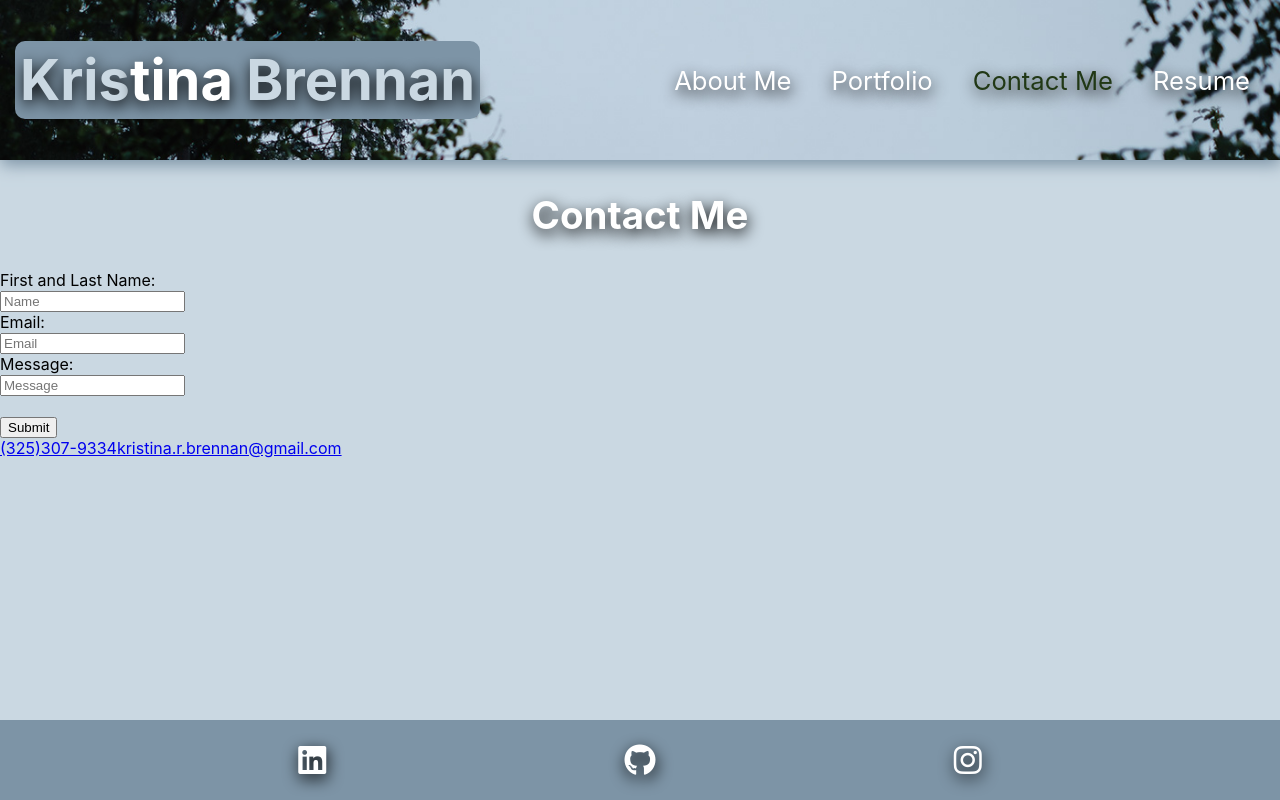
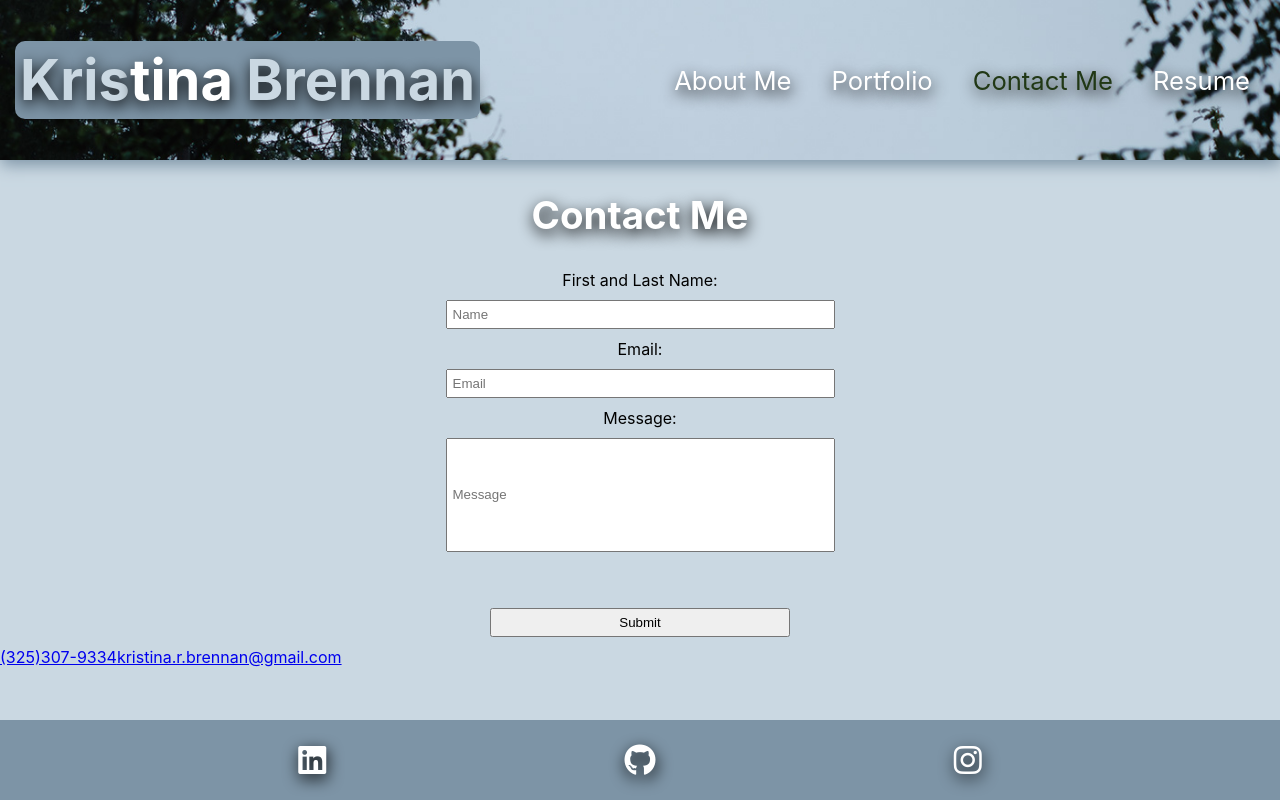
Before and after one commit to thetinaest/react-portfolio, a React (Create React App) app: page / in a window 1280 px wide. Both pictures are taken after a click on the item "Contact Me". Built offline with nearby package versions, Linux system fonts and the light colour scheme.

Commit message:
added empty check to inputs

```diff
--- a/src/components/contact.js
+++ b/src/components/contact.js
@@ -1,20 +1,40 @@
 import React from 'react';
+import { useState } from 'react';
 
 function Contact(props) {
-    const {projects} = props;
+    function handleSubmit(e) {
+        e.preventDefault();
+    }
+
+    const [error, setError] = useState('');
+    function handleChange(e) {
+        if(e.target.value !== '') {
+            setError('');
+        }
+
+        if (e.target.name === 'name' && e.target.value === '') {
+            setError('Please enter your first and last name');
+        } else if(e.target.name === 'email' && e.target.value === '') {
+            setError('Please enter a valid email.');
+        } else if(e.target.name === 'message' && e.target.value === '') {
+            setError('Please enter a message');
+        }
+
+    }
 
     return(
         <section href='/about-me'>
             <h2>Contact Me</h2>
             <section>
-                <form>
-                <label for="name">First and Last Name:</label><br />
-                    <input type="text" id="name" name="name"  placeholder='Name'/><br />
-                    <label for="email">Email:</label><br />
-                    <input type="text" id="email" name="email" placeholder='Email'/><br />
-                    <label for="message">Message:</label><br />
-                    <input type="text" id="message" name="message" placeholder='Message'/><br /><br />
-                    <input type="submit" value="Submit" />
+                <form id="form" onSubmit={handleSubmit}>
+                    <label for="name">First and Last Name:</label><br />
+                        <input type="text" id="name" name="name"  placeholder='Name' onBlur={handleChange}/><br />
+                        <label for="email">Email:</label><br />
+                        <input type="text" id="email" name="email" placeholder='Email' onBlur={handleChange}/><br />
+                        <label for="message">Message:</label><br />
+                        <input type="text" id="message" name="message" className='message' placeholder='Message' onBlur={handleChange}/><br /><br />
+                        <p id='error'>{error}</p>
+                        <button type="submit" value="Submit">Submit</button>
                 </form>
                 <a href='tel:3253079334'>(325)307-9334</a>
                 <a href='mailto:kristina.r.brennan@gmail.com'>kristina.r.brennan@gmail.com</a>
--- a/src/index.css
+++ b/src/index.css
@@ -131,6 +131,26 @@ h2 {
   transition: 0.3s;
 }
 
+form {
+  text-align: center;
+}
+
+input {
+  width: 375px;
+  padding: 5px;
+  margin: 10px;
+}
+
+button {
+  width: 300px;
+  padding: 5px;
+  margin: 10px;
+}
+
+.message {
+  height: 100px;
+}
+
 footer {
   display: flex;
   justify-content: space-evenly;
```
Also changed, not shown: src/assets/da9x7pf-b3a716c0-d99a-47ac-bd97-62856dd77e33.png (added).
